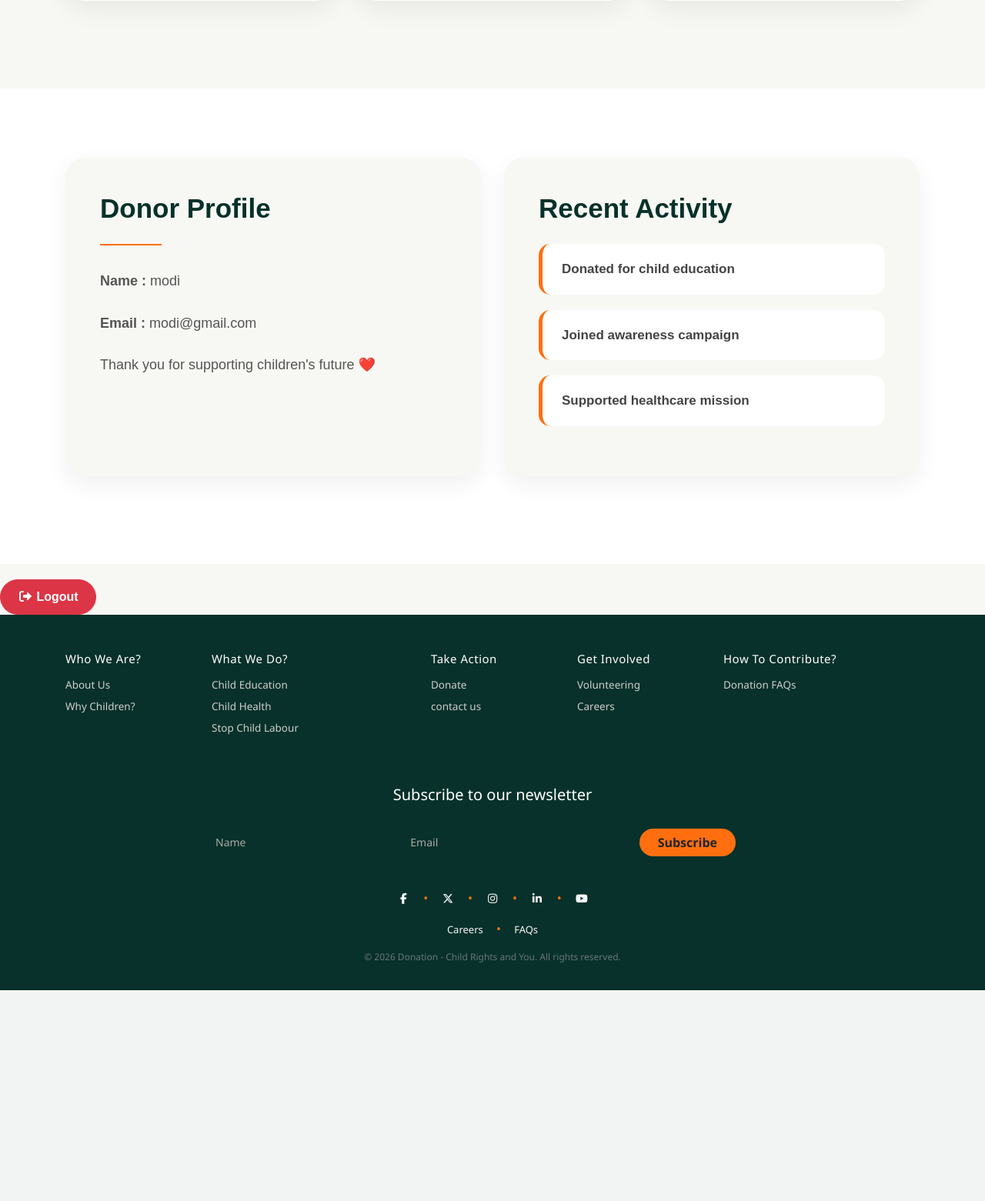
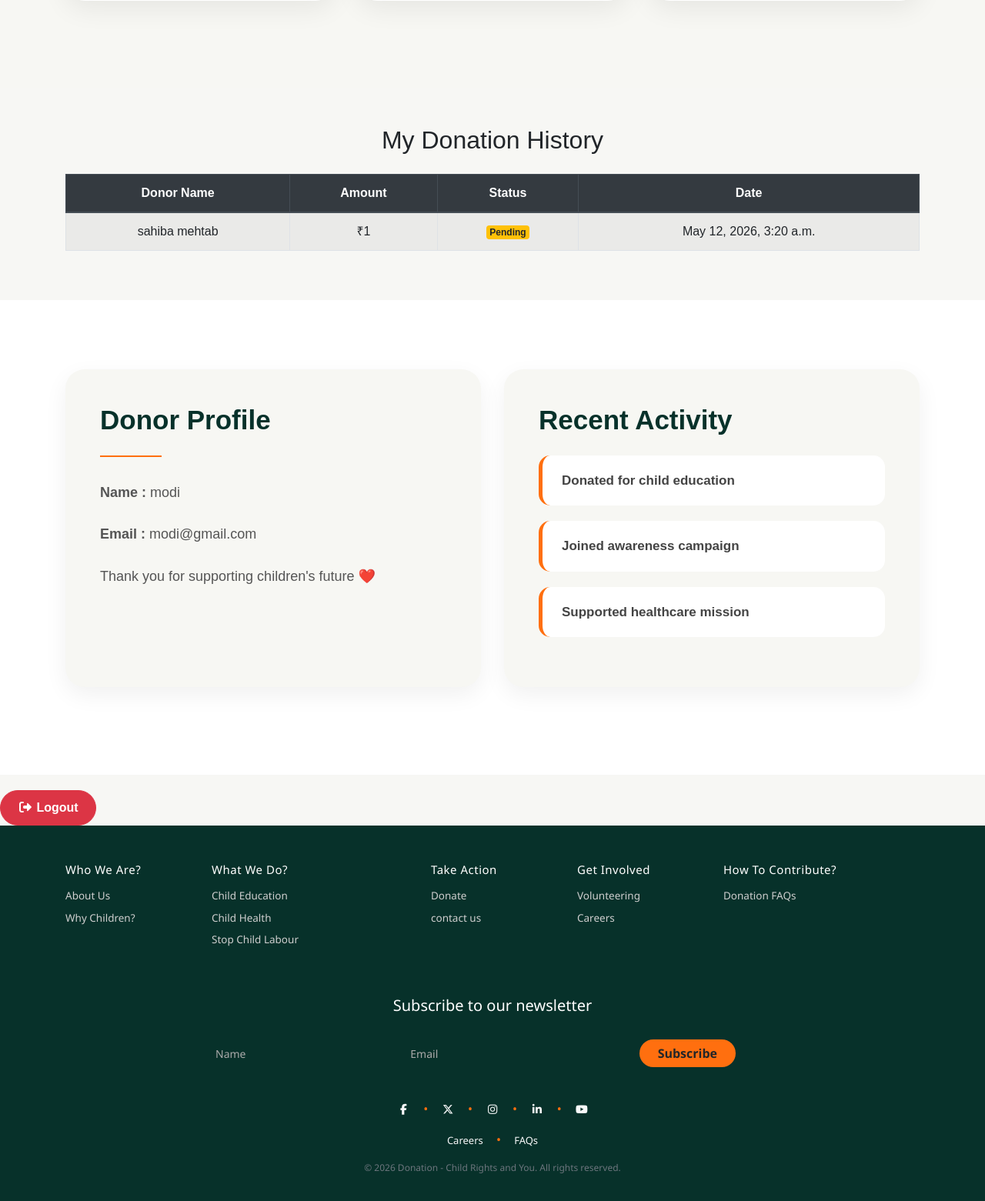
Before and after one commit to saiba03-devops/donation-project, a Django app: page /dashboard/ in a window 1280 px wide. Shown: the part 1026-2587 px from the top of the page at 77% size. Before the commit the page ends 2313 px from the top, so only its background shows below. Run offline with Django 5.2, Linux system fonts and the light colour scheme; a user stored in the database is signed in; data comes from the database, SQL or seed files in the repository; some libraries are stand-ins or nearby versions.

Commit message:
show payment status on dashboard

```diff
--- a/templates/dashboard.html
+++ b/templates/dashboard.html
@@ -183,6 +183,15 @@
         </div>
 
     </nav>
+    {% if messages %}
+<div class="container mt-3">
+    {% for message in messages %}
+        <div class="alert alert-success text-center">
+            {{ message }}
+        </div>
+    {% endfor %}
+</div>
+{% endif %}
 <!-- HERO -->
     <section class="dashboard-hero">
 
@@ -297,7 +306,67 @@
         </div>
 
     </section>
+<section class="donation-history-section py-5">
 
+    <div class="container">
+
+        <h2 class="text-center mb-4">
+            My Donation History
+        </h2>
+
+        <div class="table-responsive">
+
+            <table class="table table-bordered table-striped text-center">
+
+                <thead class="thead-dark">
+
+                    <tr>
+                        <th>Donor Name</th>
+                        <th>Amount</th>
+                        <th>Status</th>
+                        <th>Date</th>
+                    </tr>
+
+                </thead>
+
+                <tbody>
+
+                    {% for donation in donations %}
+
+                    <tr>
+                        <td>{{ donation.fullname }}</td>
+                        <td>₹{{ donation.amount }}</td>
+
+                        <td>
+                            {% if donation.payment_status == "Paid" %}
+                                <span class="badge badge-success">Paid</span>
+                            {% else %}
+                                <span class="badge badge-warning">Pending</span>
+                            {% endif %}
+                        </td>
+
+                        <td>{{ donation.created_at }}</td>
+                    </tr>
+
+                    {% empty %}
+
+                    <tr>
+                        <td colspan="4">
+                            No donations found.
+                        </td>
+                    </tr>
+
+                    {% endfor %}
+
+                </tbody>
+
+            </table>
+
+        </div>
+
+    </div>
+
+</section>
     <!-- PROFILE -->
     <section class="profile-section">
 
```
